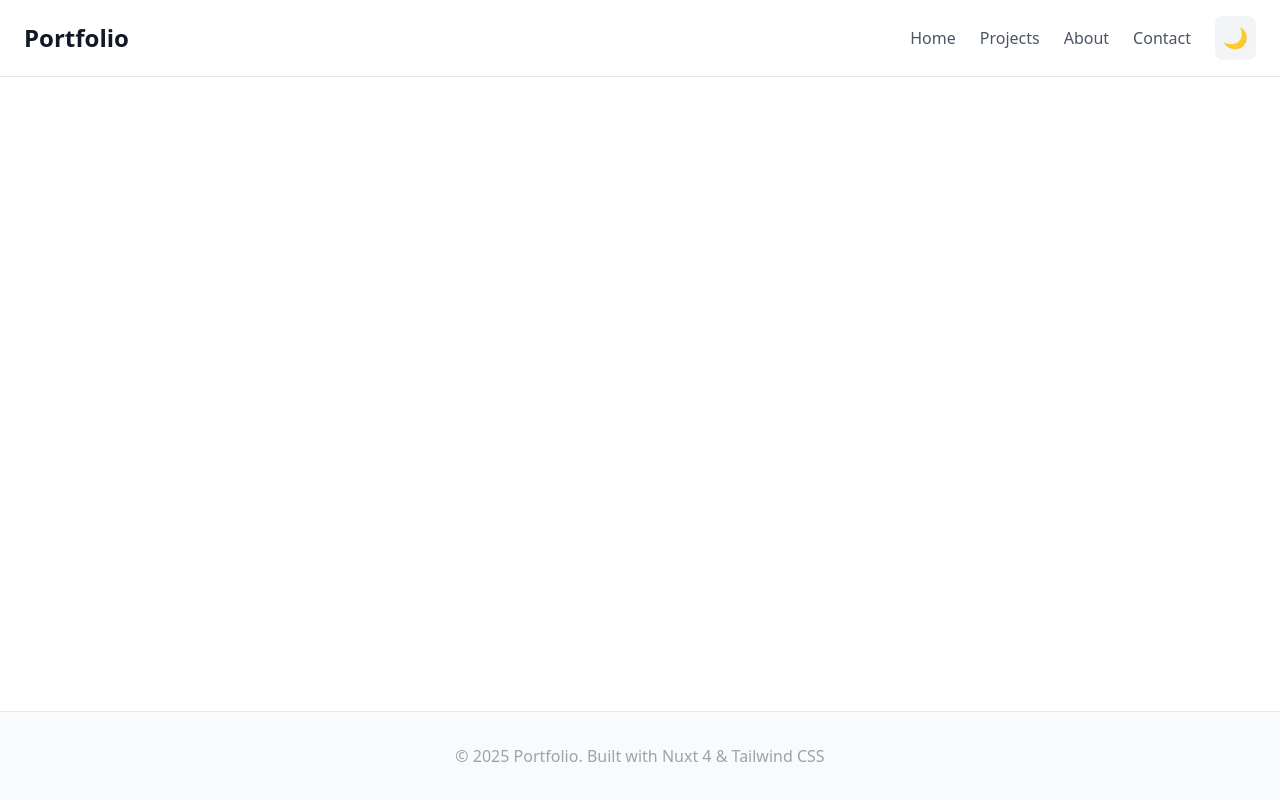
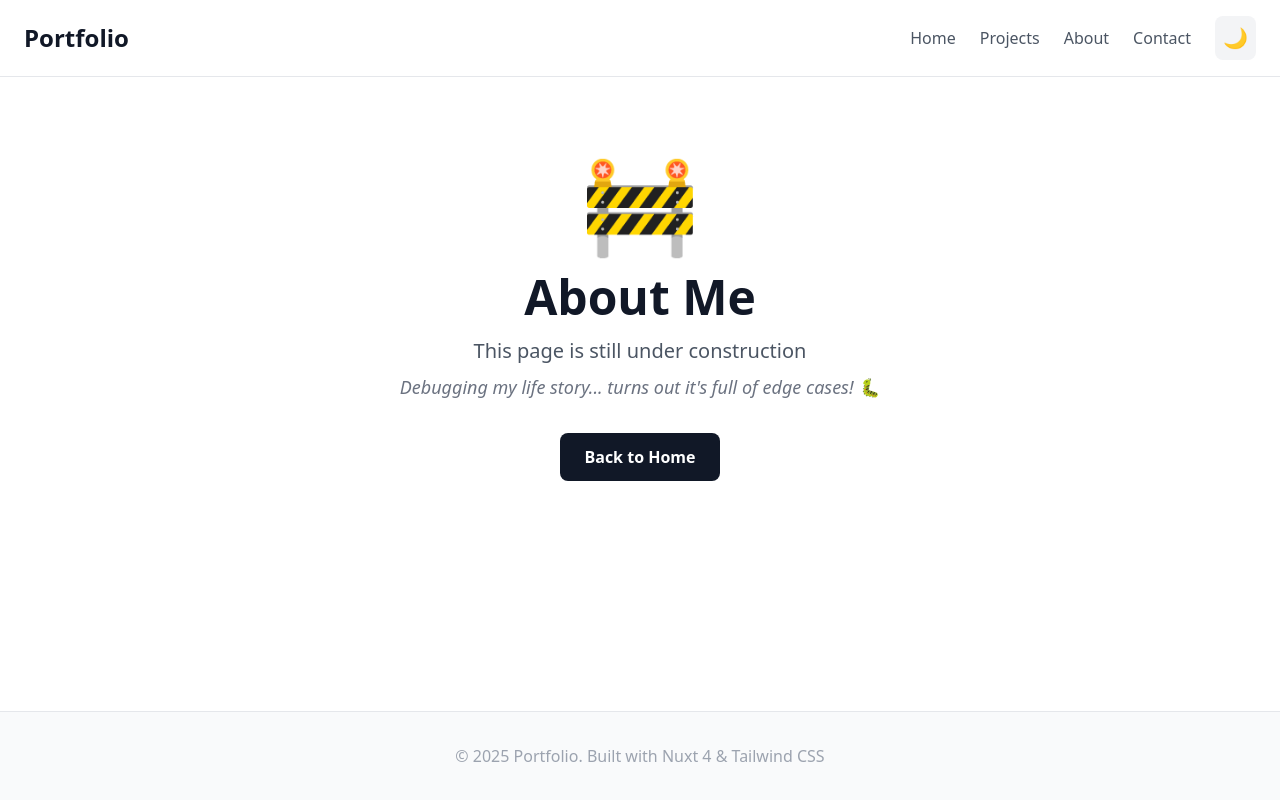
Before and after one commit to wsykurski/portfolio, a Nuxt app: page /about in a window 1280 px wide. Built offline with nearby package versions, Linux system fonts and the light colour scheme.

Commit message:
feat: add placeholder pages with humorous under construction messages

```diff
--- a/app/components/AppHeader.vue
+++ b/app/components/AppHeader.vue
@@ -5,9 +5,9 @@
         <div class="text-2xl font-bold text-gray-900 dark:text-white">Portfolio</div>
         <div class="flex items-center gap-6">
           <NuxtLink to="/" class="text-gray-600 dark:text-gray-300 hover:text-gray-900 dark:hover:text-white transition-colors">Home</NuxtLink>
-          <NuxtLink to="/" class="text-gray-600 dark:text-gray-300 hover:text-gray-900 dark:hover:text-white transition-colors">Projects</NuxtLink>
-          <NuxtLink to="/" class="text-gray-600 dark:text-gray-300 hover:text-gray-900 dark:hover:text-white transition-colors">About</NuxtLink>
-          <NuxtLink to="/" class="text-gray-600 dark:text-gray-300 hover:text-gray-900 dark:hover:text-white transition-colors">Contact</NuxtLink>
+          <NuxtLink to="/projects" class="text-gray-600 dark:text-gray-300 hover:text-gray-900 dark:hover:text-white transition-colors">Projects</NuxtLink>
+          <NuxtLink to="/about" class="text-gray-600 dark:text-gray-300 hover:text-gray-900 dark:hover:text-white transition-colors">About</NuxtLink>
+          <NuxtLink to="/contact" class="text-gray-600 dark:text-gray-300 hover:text-gray-900 dark:hover:text-white transition-colors">Contact</NuxtLink>
           <button
             @click="toggleTheme"
             class="p-2 rounded-lg bg-gray-100 dark:bg-gray-800 hover:bg-gray-200 dark:hover:bg-gray-700 transition-colors"
--- /dev/null
+++ b/app/components/UnderConstruction.vue
@@ -0,0 +1,29 @@
+<template>
+  <div class="flex flex-col items-center justify-center min-h-[60vh] px-6 text-center">
+    <div class="text-8xl mb-6">🚧</div>
+    <h1 class="text-4xl md:text-5xl font-bold text-gray-900 dark:text-white mb-4">
+      {{ title }}
+    </h1>
+    <p class="text-xl text-gray-600 dark:text-gray-300 mb-2">
+      This page is still under construction
+    </p>
+    <p class="text-lg text-gray-500 dark:text-gray-400 italic">
+      {{ message }}
+    </p>
+    <NuxtLink
+      to="/"
+      class="mt-8 px-6 py-3 bg-gray-900 dark:bg-gray-100 text-white dark:text-gray-900 font-semibold rounded-lg hover:bg-gray-800 dark:hover:bg-gray-200 transition-colors"
+    >
+      Back to Home
+    </NuxtLink>
+  </div>
+</template>
+
+<script setup lang="ts">
+const props = withDefaults(defineProps<{
+  title: string
+  message?: string
+}>(), {
+  message: "I promise it'll be worth the wait... probably 😅"
+})
+</script>
--- /dev/null
+++ b/app/pages/about.vue
@@ -0,0 +1,6 @@
+<template>
+  <UnderConstruction
+    title="About Me"
+    message="Debugging my life story... turns out it's full of edge cases! 🐛"
+  />
+</template>
--- /dev/null
+++ b/app/pages/contact.vue
@@ -0,0 +1,6 @@
+<template>
+  <UnderConstruction
+    title="Contact"
+    message="Setting up my email router... no 404s, I promise! 📬"
+  />
+</template>
--- /dev/null
+++ b/app/pages/projects.vue
@@ -0,0 +1,6 @@
+<template>
+  <UnderConstruction
+    title="Projects"
+    message="Currently coding the showcase... it's almost pixel-perfect! 🎨"
+  />
+</template>
```
